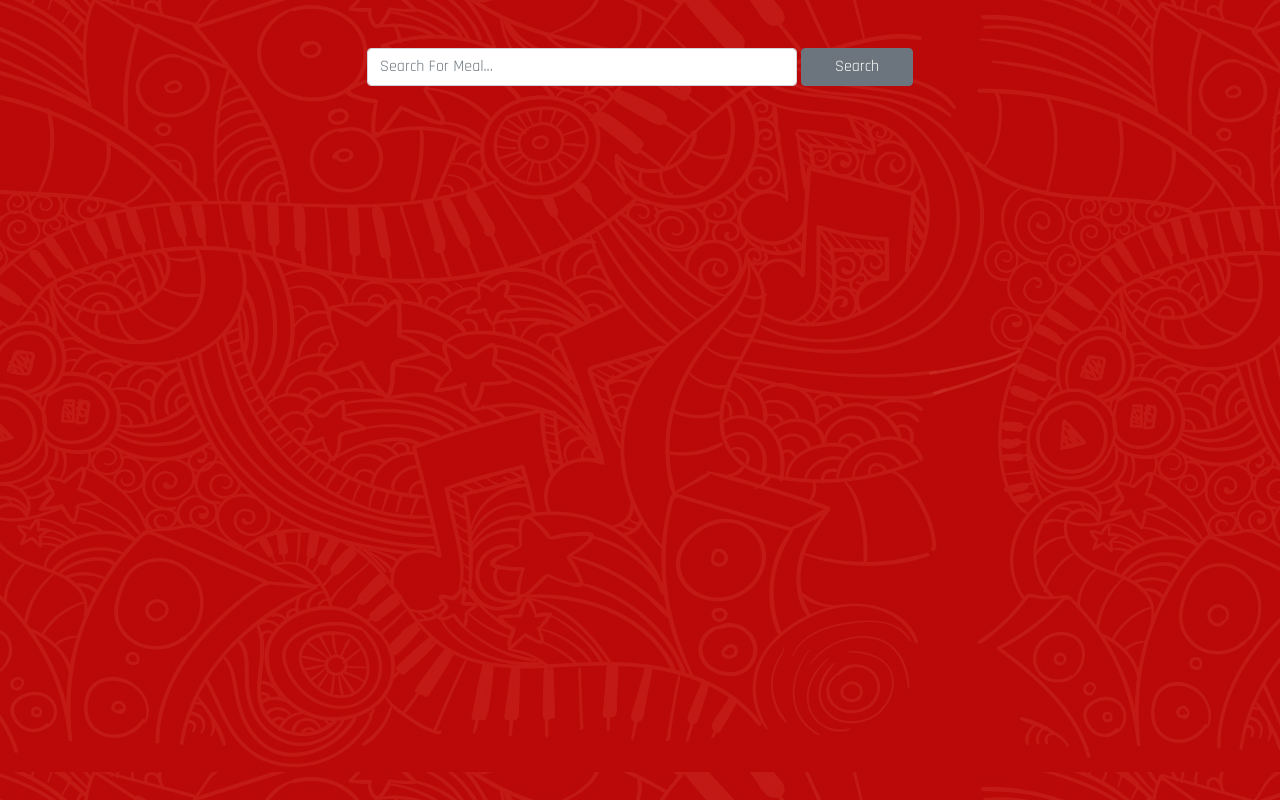
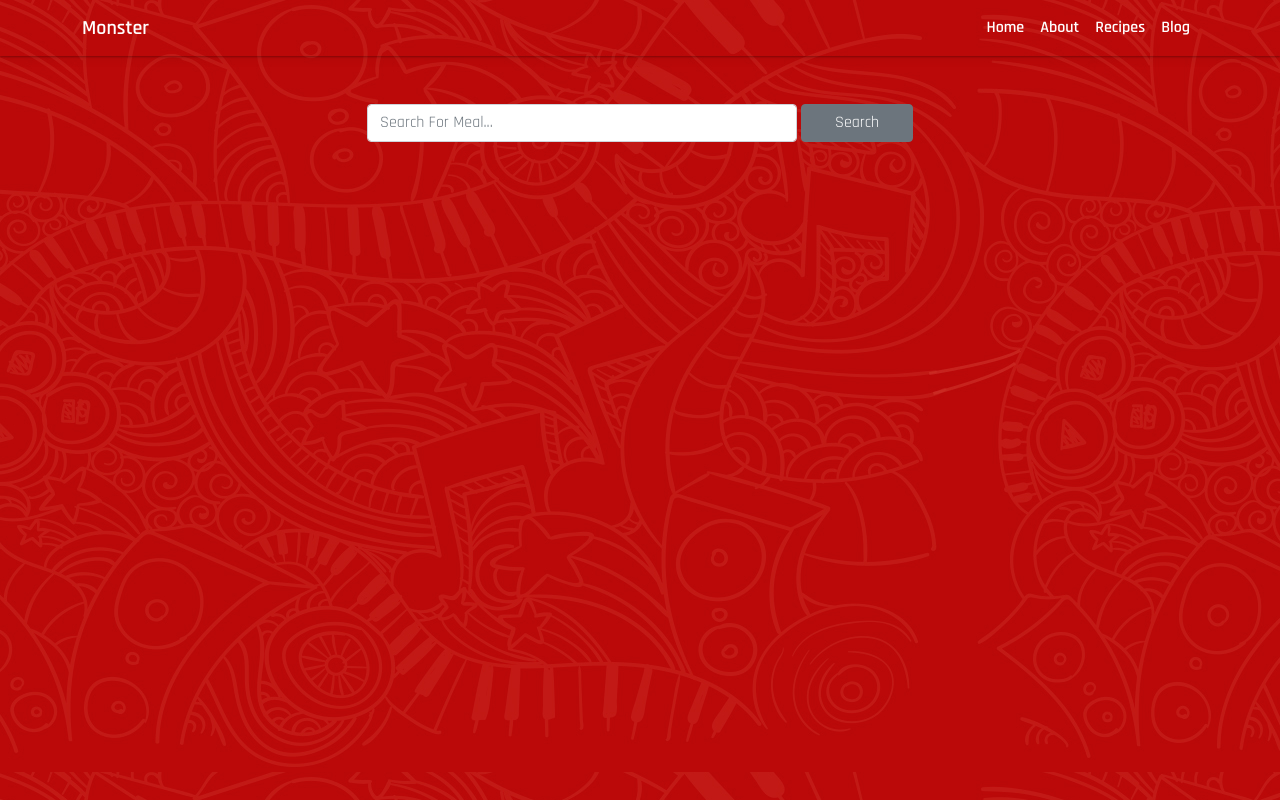
Before and after one commit to abdurrahman200/Monster, a plain HTML site: page index.html in a window 1280 px wide. Drawn offline with nearby package versions, Linux system fonts and the light colour scheme.

Commit message:
change some color and style and navigation bar added.

```diff
--- a/index.html
+++ b/index.html
@@ -13,6 +13,36 @@
 </head>
 
 <body>
+   <!-- navbar -->
+
+   <nav class="navbar navbar-expand-lg navbar-light">
+      <div class="container">
+         <a class="navbar-brand" href="index.html">Monster</a>
+         <button class="navbar-toggler" type="button" data-bs-toggle="collapse" data-bs-target="#navbarNav"
+            aria-controls="navbarNav" aria-expanded="false" aria-label="Toggle navigation">
+            <span class="navbar-toggler-icon"></span>
+         </button>
+         <div class="collapse navbar-collapse" id="navbarNav">
+            <ul class="navbar-nav ms-auto">
+               <li class="nav-item">
+                  <a class="nav-link active" aria-current="page" href="index.html">Home</a>
+               </li>
+               <li class="nav-item">
+                  <a class="nav-link" href="#">About</a>
+               </li>
+
+               <li class="nav-item">
+                  <a class="nav-link" href="#">Recipes</a>
+               </li>
+               <li class="nav-item">
+                  <a class="nav-link" href="#">Blog</a>
+               </li>
+
+            </ul>
+         </div>
+      </div>
+   </nav>
+   <!--  meal-section -->
    <section id="meal-section">
       <div class="container">
          <div id="item-panel">
@@ -24,14 +54,12 @@
                   </div>
                </div>
             </div>
-
-            <div id="meal-items">
-               <div class="row g-4" id="row">
-
-               </div>
+            <!-- Item -->
+            <div id="meal-items" class="text-light">
+               <div class="row g-4" id="row"></div>
             </div>
          </div>
-
+         <!-- details -->
          <div id="meal-details" class="py-3"></div>
       </div>
    </section>
--- a/style.css
+++ b/style.css
@@ -10,6 +10,14 @@ body {
   font-weight: 600 !important;
 }
 
+.navbar {
+
+  box-shadow: rgb(0 0 0 / 3%) 0px 6px 8px, rgb(0 0 0 / 30%) 0px 1px 2px;
+}
+
+.navbar-brand, .nav-link {
+  color: #fff !important;
+}
 .card {
   background: rgba(0, 0, 0, 0.199)!important;
   color: #fff !important;
```
